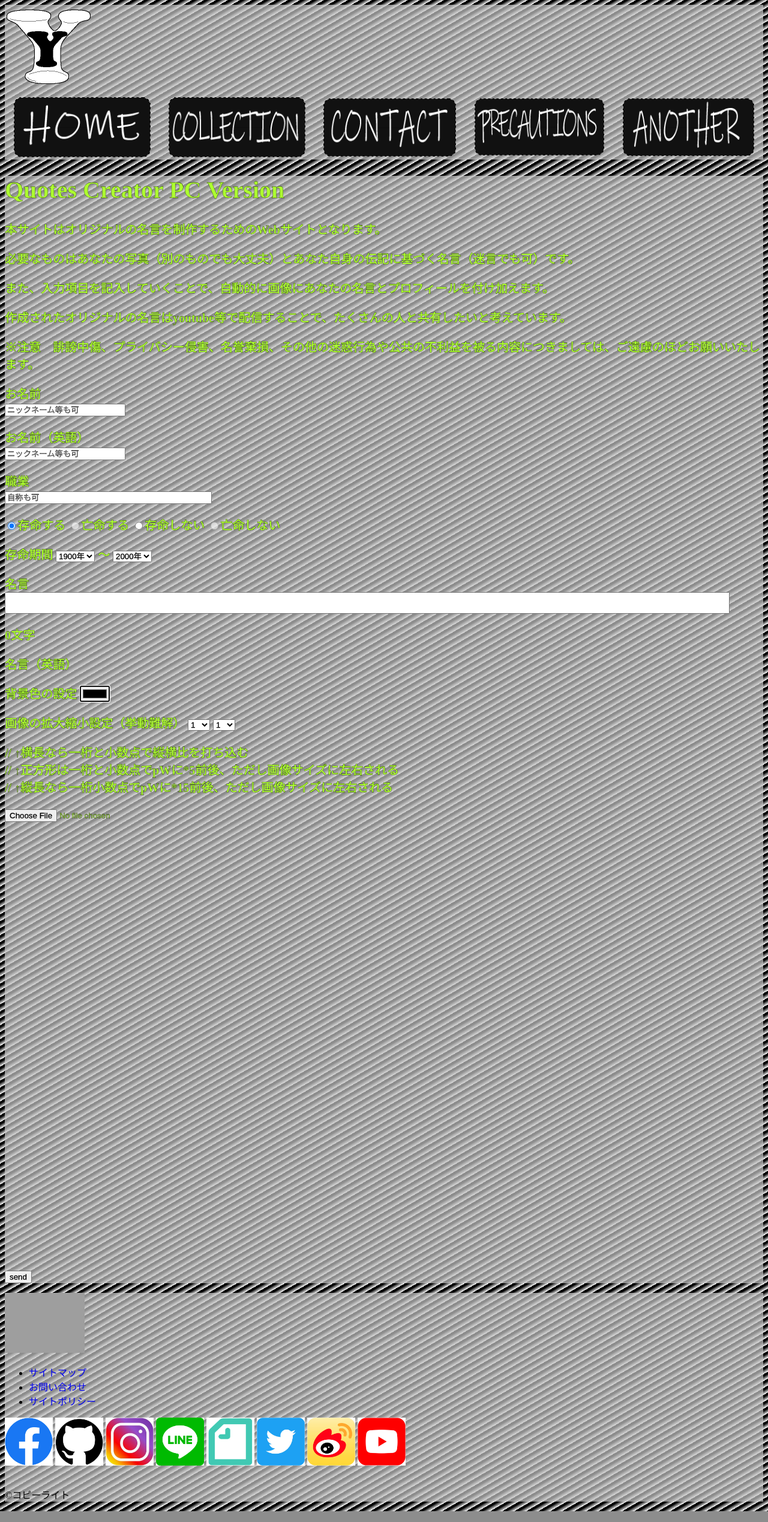
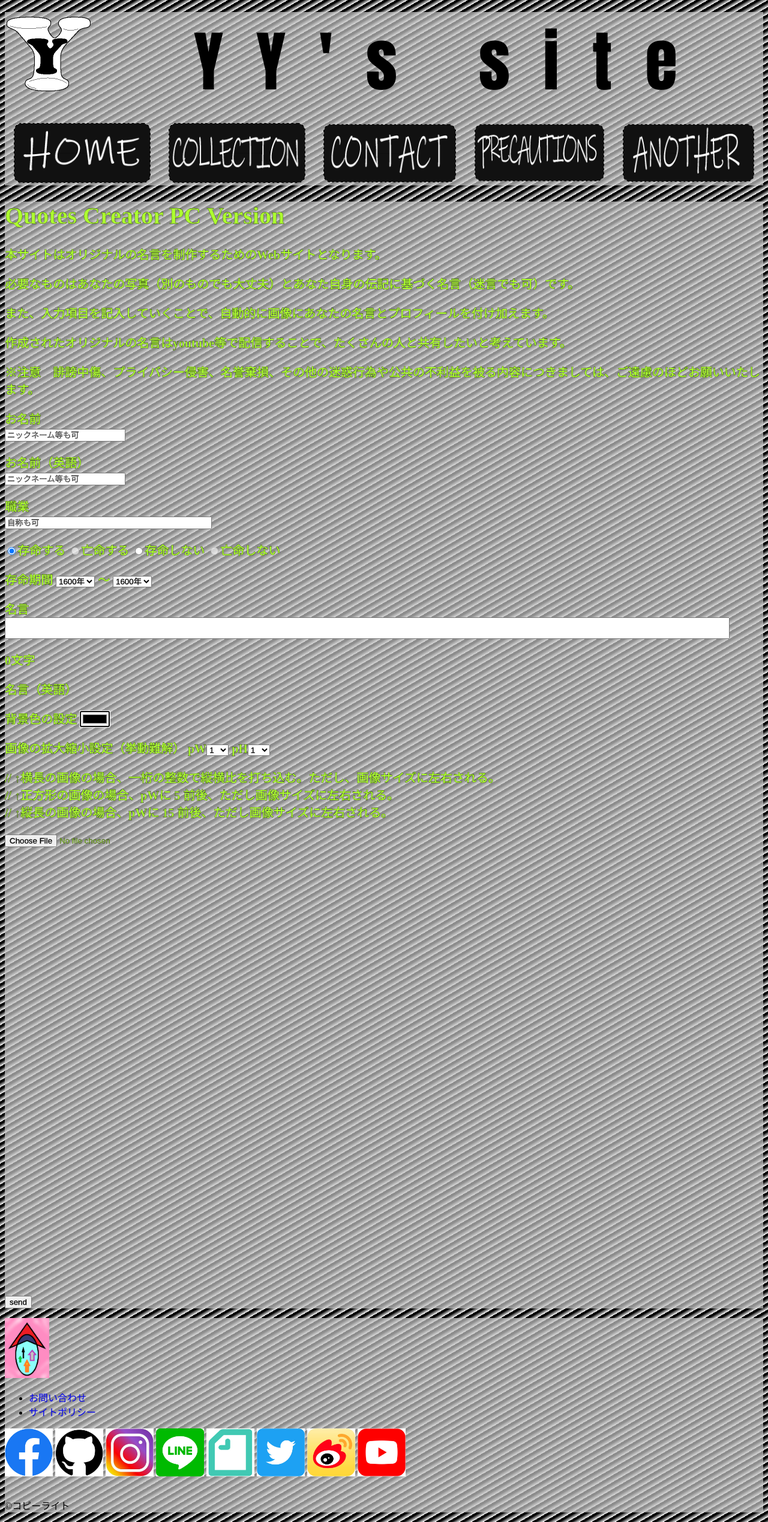
Before and after one commit to yuuichiyo/QuotesCreatorPC, a PHP site: page / in a window 1280 px wide. Shown: the whole page at 60% size. Run offline with PHP 8.4, Linux system fonts and the light colour scheme; some libraries are stand-ins or nearby versions; grey boxes are pictures that could not be loaded.

Commit message:
Quotes Creator　完成していないが、、、

```diff
--- a/canvas.js
+++ b/canvas.js
@@ -6,7 +6,7 @@ function born(){
   const lifeBegin = document.getElementById('lifeBegin');
 
 document.createElement('option')
-for(let i = 1900; i <= 2050; i++) {
+for(let i = 1600; i <= 2050; i++) {
   let option = document.createElement('option');
   option.setAttribute('value',i);
   option.innerHTML = i + '年' ;
@@ -22,7 +22,7 @@ function Die(){
   const lifeEnd = document.getElementById('lifeEnd');
 
 document.createElement('option')
-for(let i = 2000; i <= 2100; i++) {
+for(let i = 1600; i <= 2100; i++) {
   let option = document.createElement('option');
   option.setAttribute('value',i);
   option.innerHTML = i + '年' ;
@@ -108,7 +108,7 @@ file.addEventListener('change', loadLocalImage, false);
 // Canvas上に画像を表示する
 function canvasDraw(imgSrc) {
   // canvas内の要素をクリアする
-  ctx.clearRect(0, 0, canvasWidth, canvasHeight);
+  // ctx.clearRect(0, 0, canvasWidth, canvasHeight);
 
   // canvas上に画像を表示
   var img = new Image();
@@ -172,7 +172,12 @@ function canvasDraw(imgSrc) {
 ctx.drawImage(img, 0, 0, this.width, this.height,
       Math.abs(canvasWidth-(this.width * (canvasHeight / this.height)/(1+0.1*portraitHeight)))/2,
       Math.abs(canvasHeight-(this.height * (canvasWidth / this.width)/(1+0.1*portraitWidth)))/2,
+
+
+
       (this.width * (canvasHeight / this.height)/(1+0.1*portraitHeight)),(this.height * (canvasWidth / this.width)/(1+0.1*portraitWidth))
+
+
        );
 
       // 二日間に渡る 画像中央表示の挙動の調査結論
@@ -216,6 +221,8 @@ ctx.drawImage(img, 0, 0, this.width, this.height,
     document.getElementById('result').appendChild(dlLink);
 
 
+
+
   }
 
 }
@@ -226,8 +233,21 @@ function addTextName() {
   var name = document.getElementById('name').value;
   var nameEng = document.getElementById('nameEng').value;
 
+  // nameをサニタイジング（仮）
+  name.replace(/&/g,"&amp;")
+  .replace(/"/g,"&quot;")
+  .replace(/</g,"&lt;")
+  .replace(/>/g,"&gt;");
+
+
+  // nameEngをサニタイジング（仮）
+  nameEng.replace(/&/g,"&amp;")
+  .replace(/"/g,"&quot;")
+  .replace(/</g,"&lt;")
+  .replace(/>/g,"&gt;");
+
   // 名前の背景と文字を指定
-  ctx.fillStyle = 'rgba(115, 78, 48, 0.3)';
+  ctx.fillStyle = 'rgba(115, 78, 48, 0.5)';
   ctx.fillRect(0, 0, 420, 180);
 
   ctx.font = "bold 33px 'MS Pゴシック'";
@@ -246,10 +266,15 @@ function addTextName() {
   function addTextJob() {
     var job = document.getElementById('job').value;
 
+    // jobをサニタイジング（仮）
+  job.replace(/&/g,"&amp;")
+  .replace(/"/g,"&quot;")
+  .replace(/</g,"&lt;")
+  .replace(/>/g,"&gt;");
 
     // 職業の背景と文字を指定
 
-    ctx.fillStyle = 'rgba(115, 78, 48, 0.3)';
+    ctx.fillStyle = 'rgba(115, 78, 48, 0.5)';
     ctx.fillRect(800, 0, 480, 100);
 
     ctx.font = "24px 'MS Pゴシック'";
@@ -288,9 +313,15 @@ function addTextName() {
   function addTextQuotation() {
     var quotation = document.getElementById('quotation').value;
 
+    // quotationをサニタイジング（仮）
+  quotation.replace(/&/g,"&amp;")
+  .replace(/"/g,"&quot;")
+  .replace(/</g,"&lt;")
+  .replace(/>/g,"&gt;");
+
     // 名言の背景と文字を指定
 
-    ctx.fillStyle = 'rgba(115, 78, 48, 0.3)';
+    ctx.fillStyle = 'rgba(115, 78, 48, 0.5)';
     ctx.fillRect(0, 520, 1280, 720);
 
     ctx.font = "bold 36px sans-serif, '游ゴシック体', 'Hiragino Kaku Gothic ProN'";
@@ -350,6 +381,8 @@ var defaultColor = "#000000";
 window.addEventListener("load", startup, false);
 
 function startup() {
+  // カラーを選択するタイミングでCanvas内の履歴を削除
+  ctx.clearRect(0, 0, canvasWidth, canvasHeight);
   colorWell = document.querySelector("#colorWell");
   colorWell.value = defaultColor;
   colorWell.addEventListener("input", updateFirst, false);
--- /dev/null
+++ b/collection/collection.css
@@ -0,0 +1,5 @@
+@charset "utf-8";
+/* CSS Document */
+img {
+    height:300px;
+}
--- a/common.css
+++ b/common.css
@@ -56,13 +56,20 @@ a{
 }
 
 /*/header*/
+h2 img{
+    float:left;
 
-h2{
-    font-size:100px;
+}
+span{
+    font-size:110px;
+   vertical-align: middle;
+   font-family: Impact,Charcoal;
+   letter-spacing: 0.5em;
 
 }
 
 #product {
+
     display:flex;
     justify-content:start;
 }
@@ -76,6 +83,11 @@ h2{
 
 
 /*footer*/
+
+.pageTop img{
+    height:100px;
+}
+
 #footerLinks img{
     height:80px;
 
--- a/contact/form.php
+++ b/contact/form.php
@@ -136,7 +136,8 @@ _FORM_;
 	mb_internal_encoding("UTF-8");
 	$name_sendonly = "送信専用アドレス";
 	$name_sendonly = mb_encode_mimeheader($name_sendonly);
-	$mail_sendonly = "ooo@internetacademy.co.jp";
+	$mail_sendonly = "yuuichiyo@gmail.com";
+	// $mail_sendonly = "ooo@internetacademy.co.jp";
 	$mailfrom = "From:".$name_sendonly."<".$mail_sendonly.">";
 	$subject = "フォームから連絡がありました";
 	mb_send_mail($mailto,$subject,$body,$mailfrom);
--- a/index.html
+++ b/index.html
@@ -34,10 +34,12 @@
 
 <!--オリジナルYロゴ左上配置
 -->
+<h2>
 <a href="index.html">
  <img src="logo/My_/MyLogo.png" alt="MyLogo" id="MyLogo">
 </a>
-<!-- <h2>YY's site</h2> -->
+ <span>　YY's site</span>
+</h2>
 
 
 <!--ナビゲーションロゴ配置
@@ -48,7 +50,7 @@
  <img src="logo/navi/naviHome.png" alt="ホーム" class="global-header_main_list_item">
 </a>
 
-<a href="collection.html">
+<a href="collection/collection.html">
  <img src="logo/navi/naviCollection.png" alt="作品集" class="global-header_main_list_item">
 </a>
 
@@ -163,19 +165,20 @@
     <label>画像の拡大縮小設定（挙動難解）
 
 
-    <select name="pw" id="pw"></select>
+    pW<select name="pw" id="pw"></select>
 
-    <select name="ph" id="ph"></select>
+    pH<select name="ph" id="ph"></select>
     </label>
 </p>
 
 <p>
-    // ↑横長なら一桁と小数点で縦横比を打ち込む
+
+    // ↑横長の画像の場合、一桁の整数で縦横比を打ち込む。ただし、画像サイズに左右される。
     <br>
 
-    // ↑正方形は一桁と小数点でpWに*5前後、ただし画像サイズに左右される
+    // ↑正方形の画像の場合、pWに 5 前後、ただし画像サイズに左右される。
      <br>
-    // ↑縦長なら一桁小数点でpWに*15前後、ただし画像サイズに左右される
+    // ↑縦長の画像の場合、pWに 15 前後、ただし画像サイズに左右される。
     <br>
 
 
@@ -213,42 +216,42 @@
 
 <!-- footer -->
 <footer id="footer">
-  <p class="pageTop"><a href="#header"><img src="images/footer/btn_patetop01.gif" alt="page top"></a></p>
+  <p class="pageTop"><a href="#header"><img src="logo/arrow.png" alt="page top"></a></p>
   <!-- footerContent -->
   <div id="footerContent">
     <nav id="footerLinks">
       <ul>
-        <li><a href="{$root}hoge.html">サイトマップ</a></li>
-        <li><a href="{$root}hoge.html">お問い合わせ</a></li>
-        <li><a href="{$root}hoge.html">サイトポリシー</a></li>
+
+        <li><a href="contact/contact.html">お問い合わせ</a></li>
+        <li><a href="precautions.html">サイトポリシー</a></li>
       </ul>
 
 
 <link rel="stylesheet" href="footer.css">
 
 <div id="footerSNS">
-<a href="https://www.facebook.com/yuuichiyo">
+<a href="https://www.facebook.com/yuuichiyo" target = "_blank">
  <img src="logo/icon/facebook_icon.jpg" alt="facebookLink">
 </a>
-<a href="https://github.com/yuuichiyo">
+<a href="https://github.com/yuuichiyo" target = "_blank">
  <img src="logo/icon/github_icon.jpg" alt="githubLink">
 </a>
-<a href="https://www.instagram.com/yuuichiyo/">
+<a href="https://www.instagram.com/yuuichiyo/" target = "_blank">
  <img src="logo/icon/instagralm_icon.jpg" alt="instagralmLink">
 </a>
-<a href="line.html">
+<a href="line.html" target = "_blank">
  <img src="logo/icon/LINE_icon.jpg" alt="LINELink">
 </a>
-<a href="https://note.com/yuuichiyo">
+<a href="https://note.com/yuuichiyo" target = "_blank">
  <img src="logo/icon/note_icon.jpg" alt="noteLink">
 </a>
-<a href="https://twitter.com/yuuichiyo">
+<a href="https://twitter.com/yuuichiyo" target = "_blank">
  <img src="logo/icon/Twitter_icon.jpg" alt="TwitterLink">
 </a>
-<a href="https://weibo.com/yuuichiyo">
+<a href="https://weibo.com/yuuichiyo" target = "_blank">
  <img src="logo/icon/weibo_icon.jpg" alt="weiboLink">
 </a>
-<a href="https://www.youtube.com/channel/UCQ7aODvYQ7A4KRCZosbuv5Q/featured?disable_polymer=1">
+<a href="https://www.youtube.com/channel/UCQ7aODvYQ7A4KRCZosbuv5Q/featured?disable_polymer=1" target = "_blank">
  <img src="logo/icon/youtube_icon.jpg" alt="youtubeLink">
 </a>
 </div>
```
Also changed, not shown: another.html (+6 -1 lines), collection/collection.html (renamed from collection.html, +8 -2 lines), collection/notUse/Pietro Metastas.jpg (added), collection/products/CuthbertCollinEdited.jpg (added), collection/products/HideyoshiEdited.jpg (added), collection/products/neduttiEdited.jpg (added), collection/products/neetEdited.jpg (added), collection/products/tukajiEdited.jpg (added), logo/arrow.png (added).
